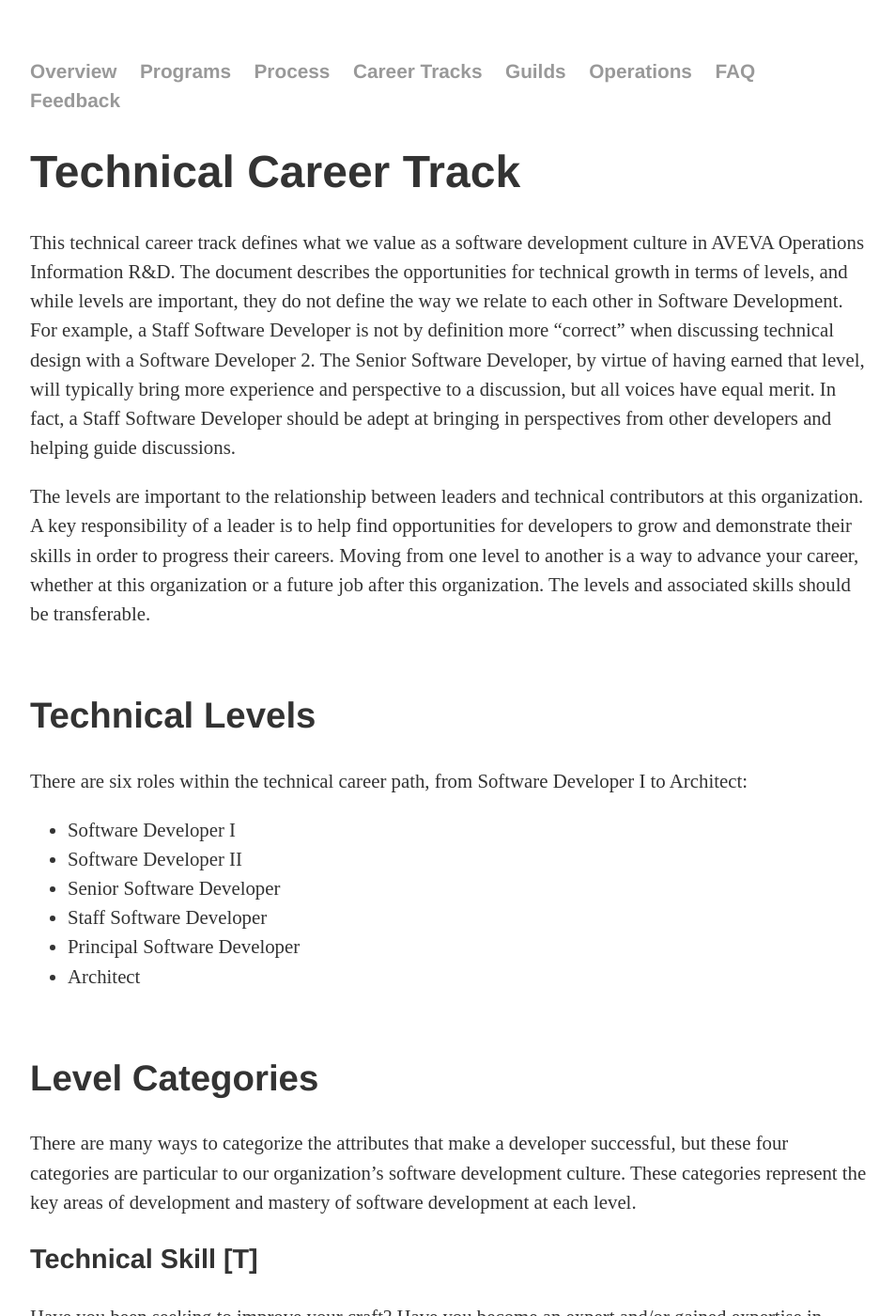
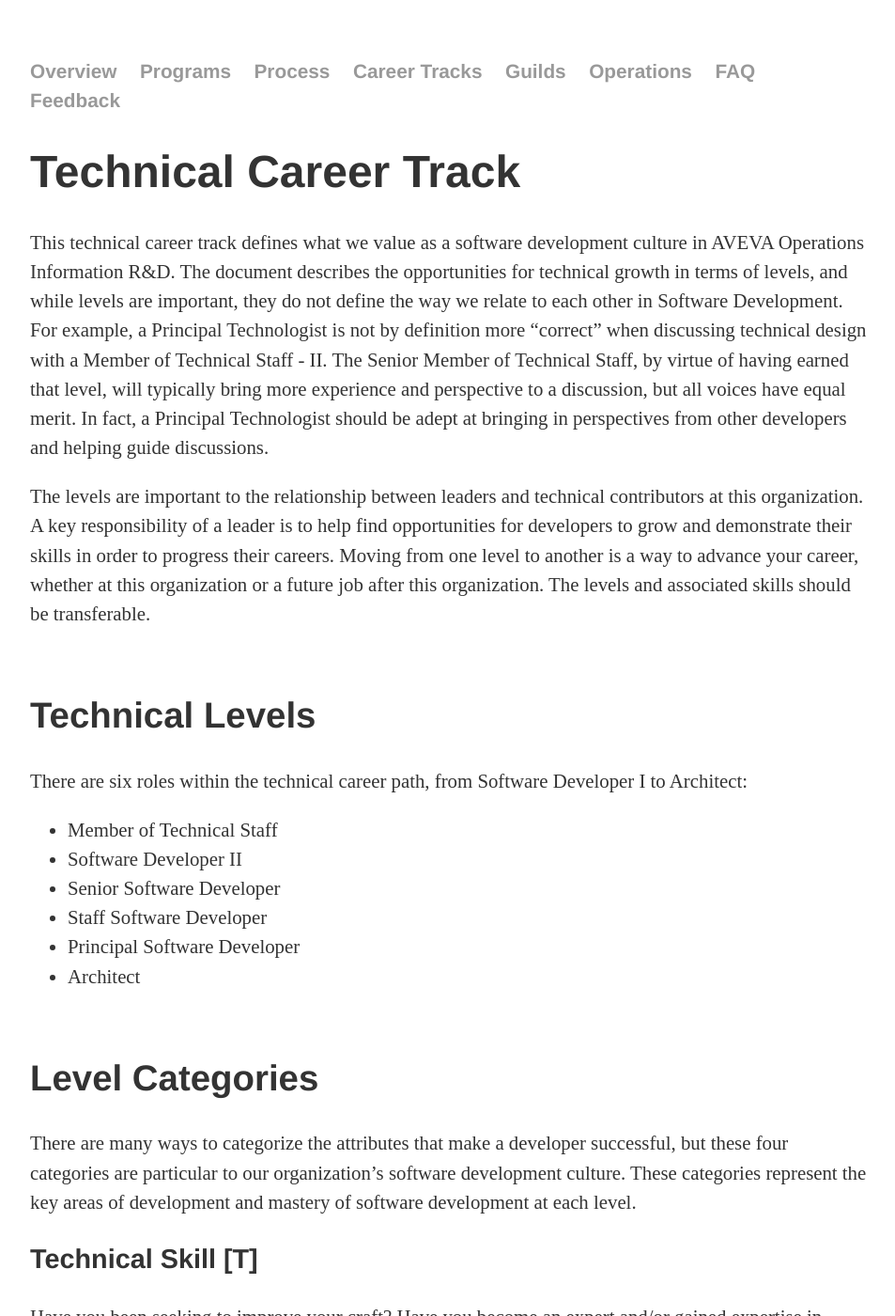
Before and after one commit to OSIEng/osieng.github.io, a Jekyll site: the page built from technical_track/index.html, in a window 1280 px wide and 1400 px high. Shown: the whole window at 94% size, without its empty margins (160-1113 px from the left). Built offline with Jekyll 4.4.1, drawn with Linux system fonts in a browser that asks for light colours.

Commit message:
Update index.html

```diff
--- a/technical_track/index.html
+++ b/technical_track/index.html
@@ -6,10 +6,10 @@
 	<h1>Technical Career Track</h1>
 	<p>This technical career track defines what we value as a software development culture in AVEVA Operations Information R&D. The document describes the
 		opportunities for technical growth in terms of levels, and while levels are important, they do not define the way we
-		relate to each other in Software Development. For example, a Staff Software Developer is not by definition more “correct”
-		when discussing technical design with a Software Developer 2. The Senior Software Developer, by virtue of having earned
+		relate to each other in Software Development. For example, a Principal Technologist is not by definition more “correct”
+		when discussing technical design with a Member of Technical Staff - II. The Senior Member of Technical Staff, by virtue of having earned
 		that level, will typically bring more experience and perspective to a discussion, but all voices have equal merit. In
-		fact, a Staff Software Developer should be adept at bringing in perspectives from other developers and helping guide
+		fact, a Principal Technologist should be adept at bringing in perspectives from other developers and helping guide
 		discussions. </p>
 	<p>The levels are important to the relationship between leaders and technical contributors at this organization. A key
 		responsibility of a leader is to help find opportunities for developers to grow and demonstrate their skills in order to
@@ -20,7 +20,7 @@
 <h2>Technical Levels</h2>
 <p>There are six roles within the technical career path, from Software Developer I to Architect:
 <ul>
-	<li>Software Developer I</li>
+	<li>Member of Technical Staff</li>
 	<li>Software Developer II</li>
 	<li>Senior Software Developer</li>
 	<li>Staff Software Developer</li>
```
